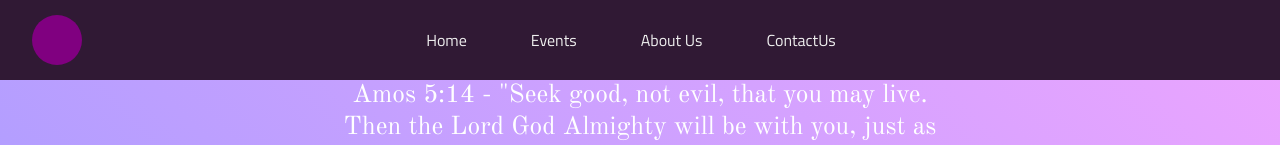
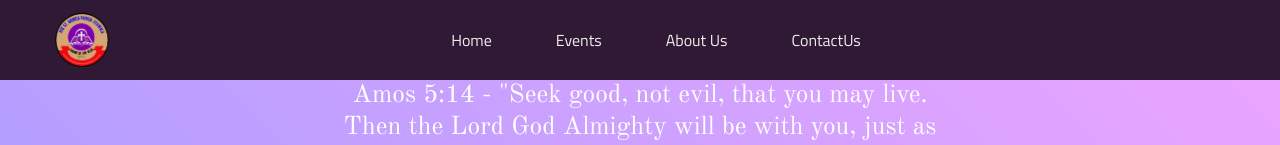
Before and after one commit to Josekariz/stmonic, a React (Create React App) app: page / in a window 1280 px wide. Shown: the top 145 px of the page. Built offline with nearby package versions, Linux system fonts and the light colour scheme.

Commit message:
add logo and favico

```diff
--- a/src/Nav/Navbar.jsx
+++ b/src/Nav/Navbar.jsx
@@ -2,6 +2,7 @@ import React, { useRef } from "react";
 import { Link } from "react-router-dom";
 import { FaBars, FaTimes } from "react-icons/fa";
 import "./mainnav.css";
+import churchLogo from "../Assets/churchlogo2023.png";
 
 function Navbar() {
   const navRef = useRef();
@@ -13,7 +14,7 @@ function Navbar() {
   return (
     <header className="fixed-nav">
       <div className="logo">
-        {/* <img src={"https://placehold.co/70"} alt="Logo" /> */}
+        <img src={churchLogo} alt="Logo" />
       </div>
       <nav ref={navRef}>
         <a href="/">
--- a/src/Nav/mainnav.css
+++ b/src/Nav/mainnav.css
@@ -31,18 +31,19 @@ nav {
 }
 
 .logo {
-	height: 50px;
-	width: 50px;
-	background-color: purple;
-	border-radius: 25px;
+  height: 100px;
+  width: 100px;
+
+  border-radius: 50px;
   overflow: hidden; /* Clip the image to fit within the logo container */
 }
 
-  .logo-image {
+.logo img {
   width: 100%; /* Make the image width 100% of the logo container */
   height: 100%; /* Make the image height 100% of the logo container */
   object-fit: cover; /* Scale the image to cover the entire container */
 }
+
 nav a {
   margin: 0 1rem; /* Adjust margin for better spacing */
   color: var(--textColor);
```
Also changed, not shown: src/Assets/churchlogo2023.png (added), 1 other file (tests, documents, lock files or other folders). Lines whose indentation alone changed are shown as unchanged.
